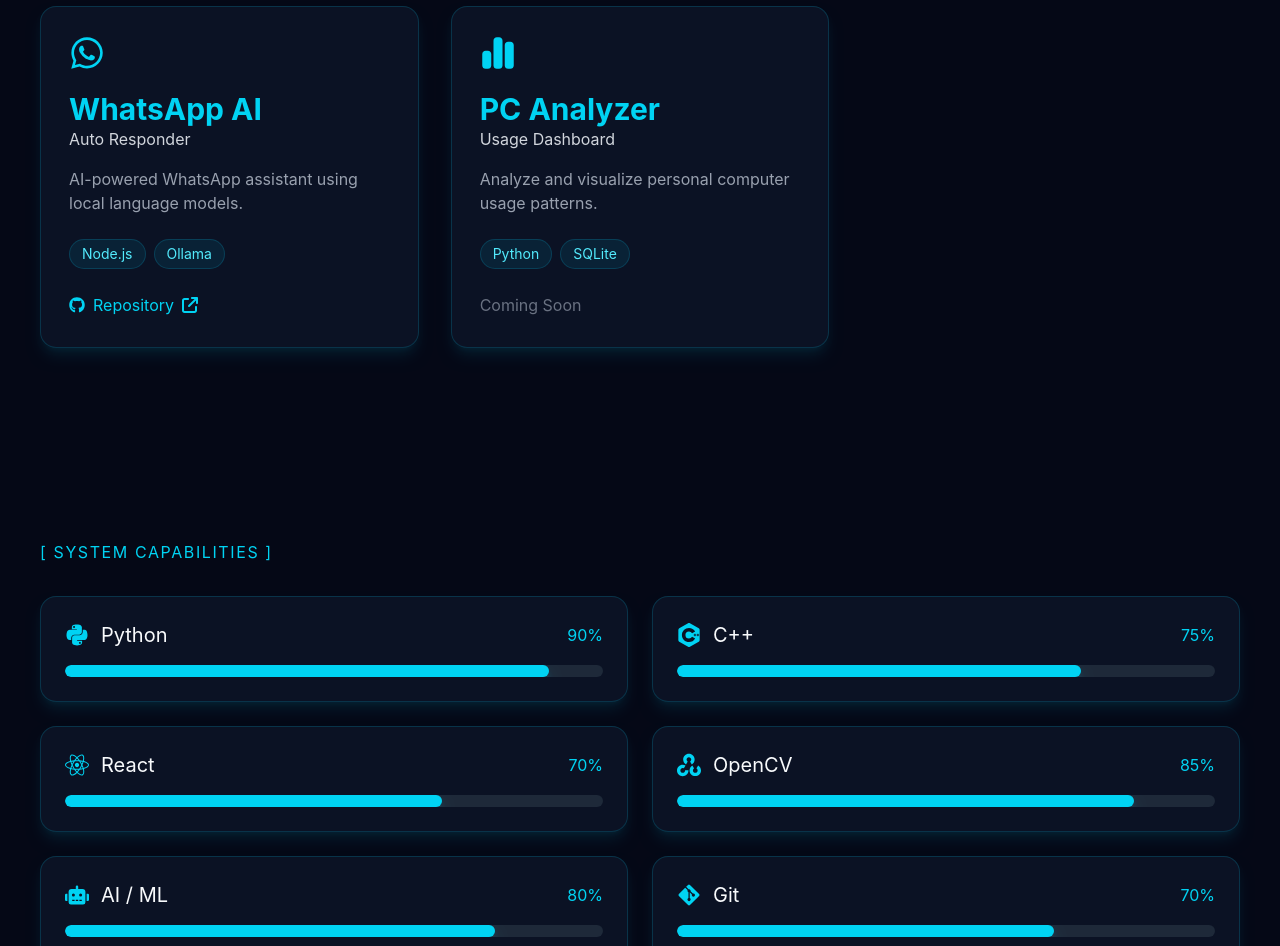
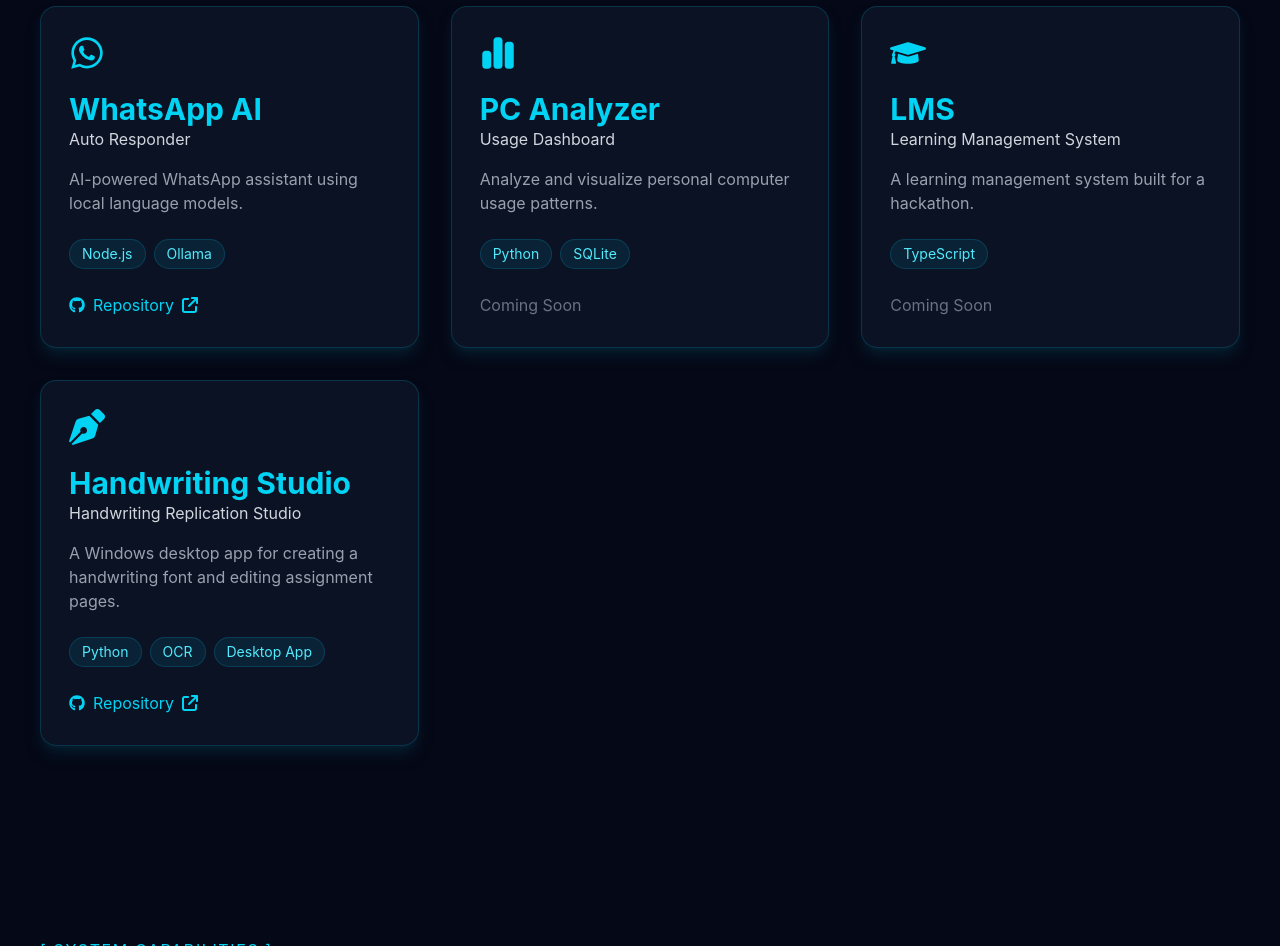
Before and after one commit to SayedSameeh/sameeh-portfolio, a React (Vite) app: page / in a window 1280 px wide. Shown: the part 1160-2106 px from the top of the page. Built offline with nearby package versions, Linux system fonts and the light colour scheme.

Commit message:
Add LMS and handwriting studio projects

```diff
--- a/src/components/Projects.jsx
+++ b/src/components/Projects.jsx
@@ -4,6 +4,8 @@
   FaMicrophone,
   FaWhatsapp,
   FaGithub,
+  FaGraduationCap,
+  FaPenNib,
 } from "react-icons/fa";
 
 import {
@@ -64,6 +66,26 @@
       "Analyze and visualize personal computer usage patterns.",
     tech: ["Python", "SQLite"],
     github: null,
+  },
+
+  {
+    icon: <FaGraduationCap />,
+    title: "LMS",
+    subtitle: "Learning Management System",
+    description: "A learning management system built for a hackathon.",
+    tech: ["TypeScript"],
+    github: null,
+  },
+
+  {
+    icon: <FaPenNib />,
+    title: "Handwriting Studio",
+    subtitle: "Handwriting Replication Studio",
+    description:
+      "A Windows desktop app for creating a handwriting font and editing assignment pages.",
+    tech: ["Python", "OCR", "Desktop App"],
+    github:
+      "https://github.com/SayedSameeh/handwriting-replication-studio",
   },
 ];
 
```
